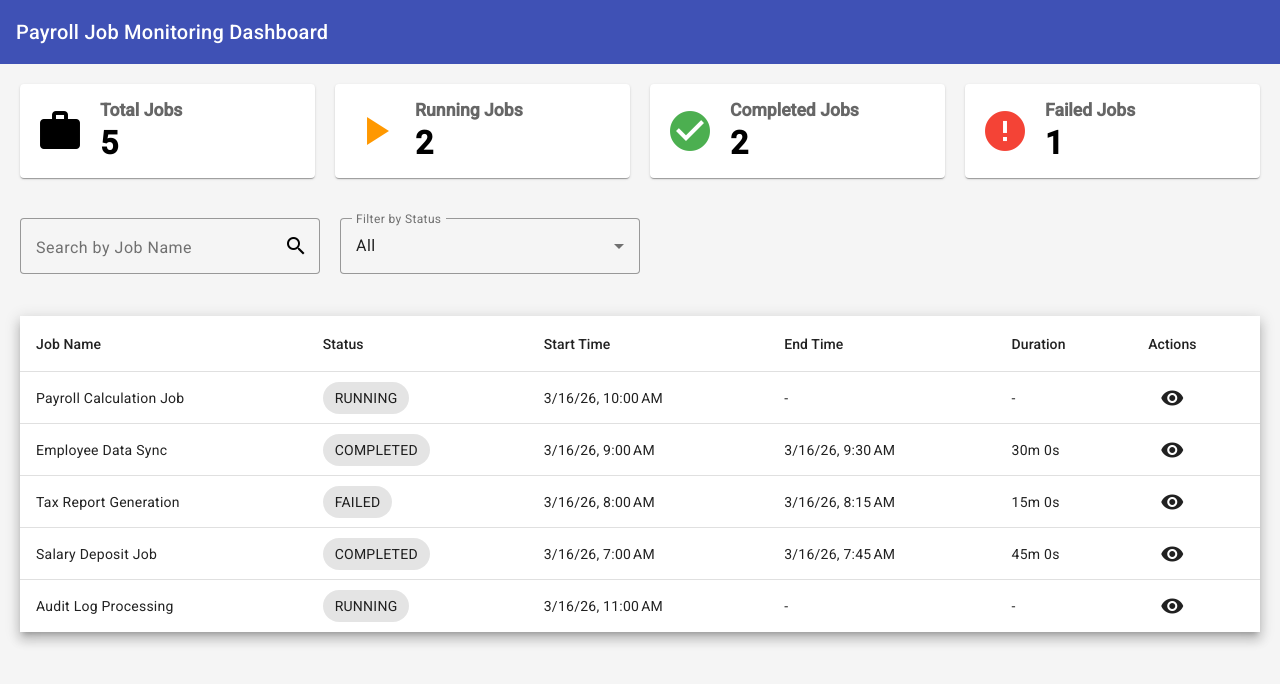
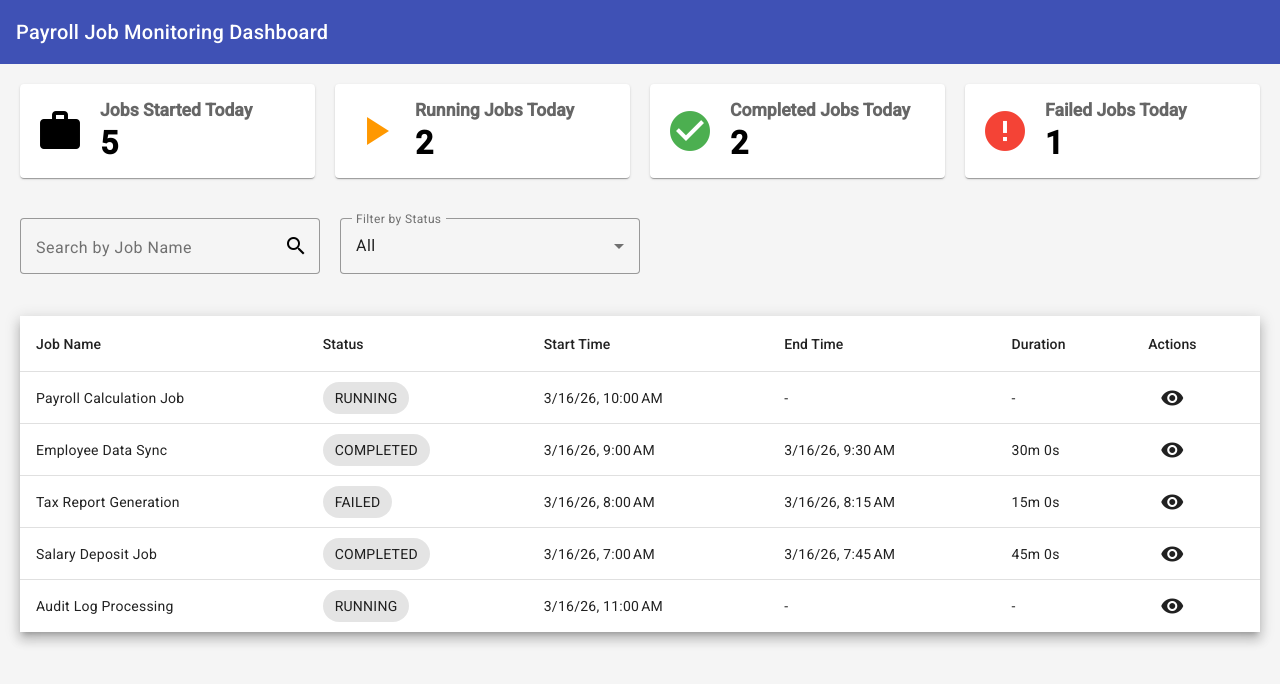
Before and after one commit to sranjithkumar1205/payroll-job-monitor-ui, an Angular app: page /dashboard in a window 1280 px wide. Shown: the top 684 px of the page. Built offline with nearby package versions, Linux system fonts and the light colour scheme.

Commit message:
label change

```diff
--- a/src/app/components/job-summary/job-summary.component.html
+++ b/src/app/components/job-summary/job-summary.component.html
@@ -4,7 +4,7 @@
       <div class="card-content">
         <mat-icon>work</mat-icon>
         <div>
-          <h3>Total Jobs</h3>
+          <h3>Jobs Started Today</h3>
           <p class="count">{{ totalJobs$ | async }}</p>
         </div>
       </div>
@@ -16,7 +16,7 @@
       <div class="card-content">
         <mat-icon>play_arrow</mat-icon>
         <div>
-          <h3>Running Jobs</h3>
+          <h3>Running Jobs Today</h3>
           <p class="count">{{ runningJobs$ | async }}</p>
         </div>
       </div>
@@ -28,7 +28,7 @@
       <div class="card-content">
         <mat-icon>check_circle</mat-icon>
         <div>
-          <h3>Completed Jobs</h3>
+          <h3>Completed Jobs Today</h3>
           <p class="count">{{ completedJobs$ | async }}</p>
         </div>
       </div>
@@ -40,7 +40,7 @@
       <div class="card-content">
         <mat-icon>error</mat-icon>
         <div>
-          <h3>Failed Jobs</h3>
+          <h3>Failed Jobs Today</h3>
           <p class="count">{{ failedJobs$ | async }}</p>
         </div>
       </div>
```
